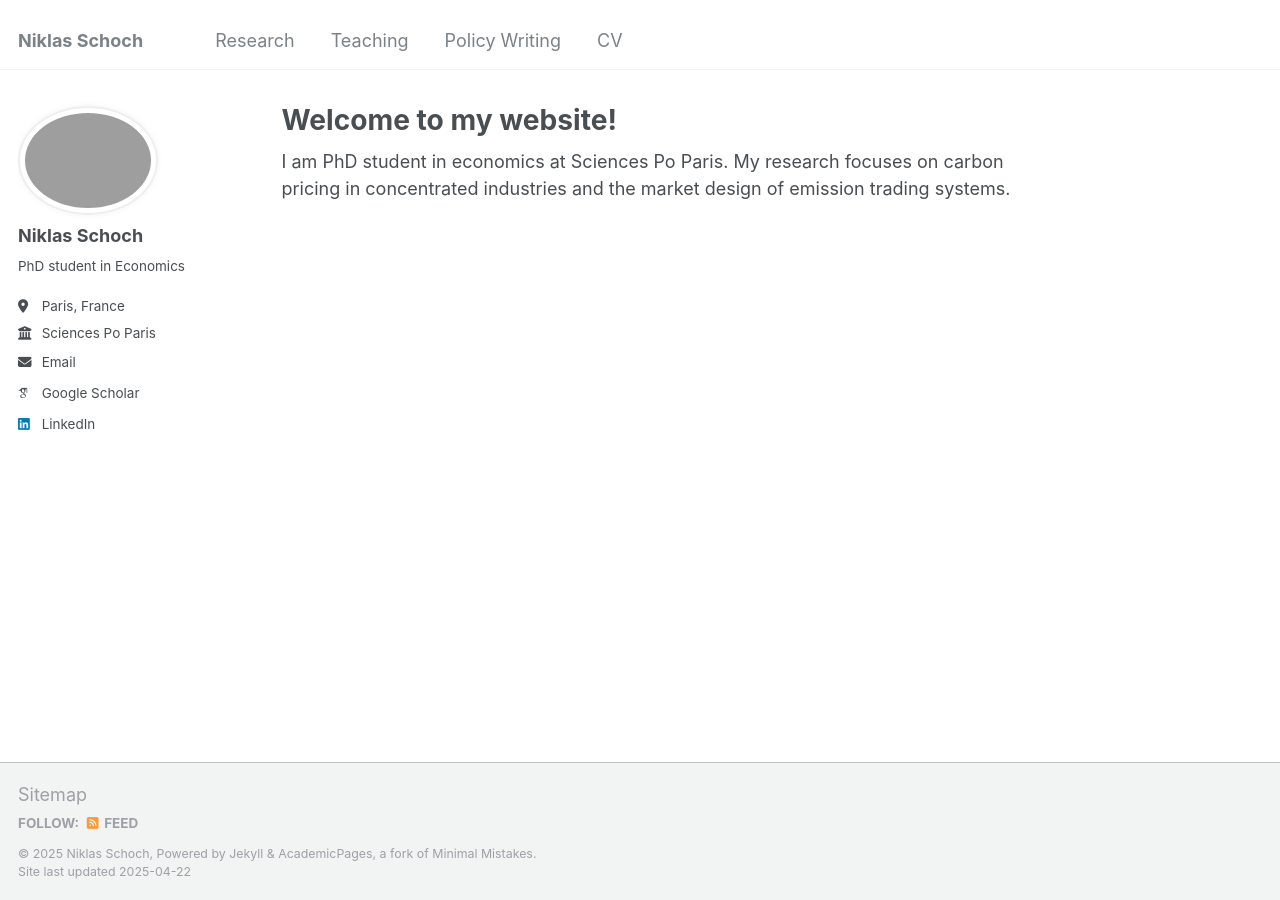
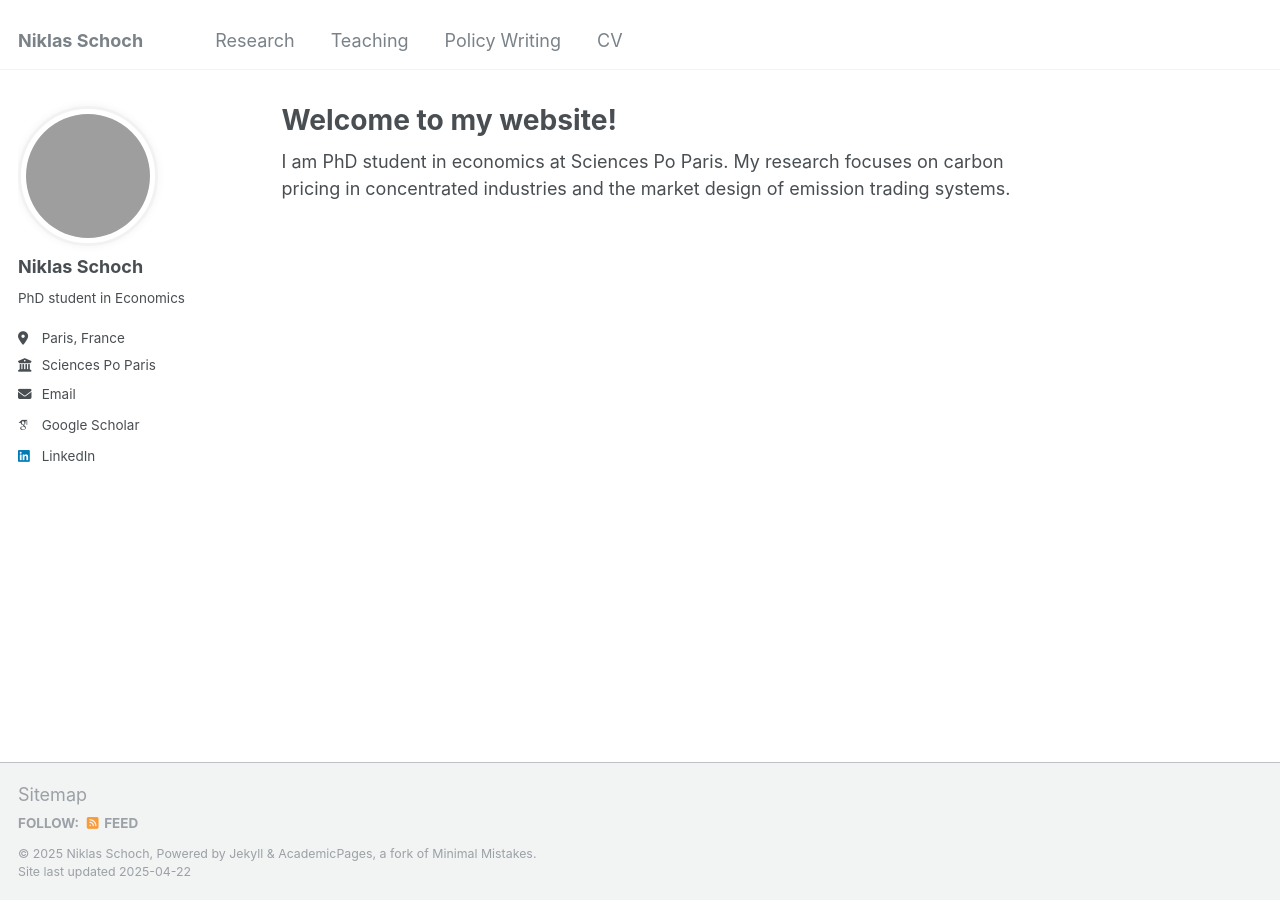
Before and after one commit to niklasschoch/niklasschoch.github.io, a Jekyll site: the page built from _pages/about.md, in a window 1280 px wide. Built offline with Jekyll 4.4.1, drawn with Linux system fonts in a browser that asks for light colours; some web fonts are replaced.

Commit message:
Update main.scss
Signed-off-by: niklasschoch <74817881+niklasschoch@users.noreply.github.com>

```diff
--- a/assets/css/main.scss
+++ b/assets/css/main.scss
@@ -43,9 +43,10 @@
 .author__avatar img {
   border-radius: 50%;
   max-width: 140px;
-  height: auto;
-  border: 2px solid #eee;
-  box-shadow: 0 0 6px rgba(0, 0, 0, 0.05);
+  width: 100%;
+  aspect-ratio: 1 / 1;
   object-fit: cover;
   display: block;
+  border: 3px solid #f2f2f2;
+  box-shadow: 0 0 8px rgba(0, 0, 0, 0.05);
 }
```
